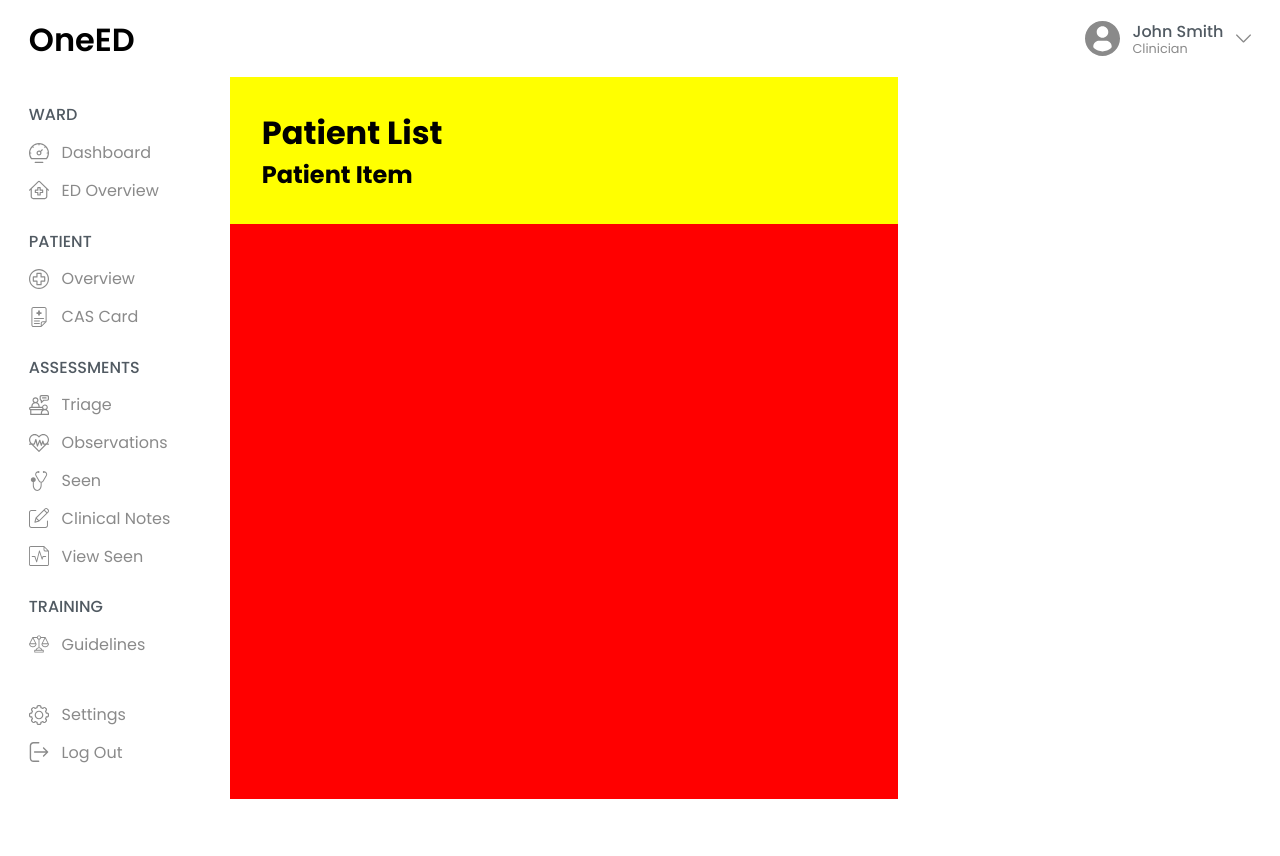
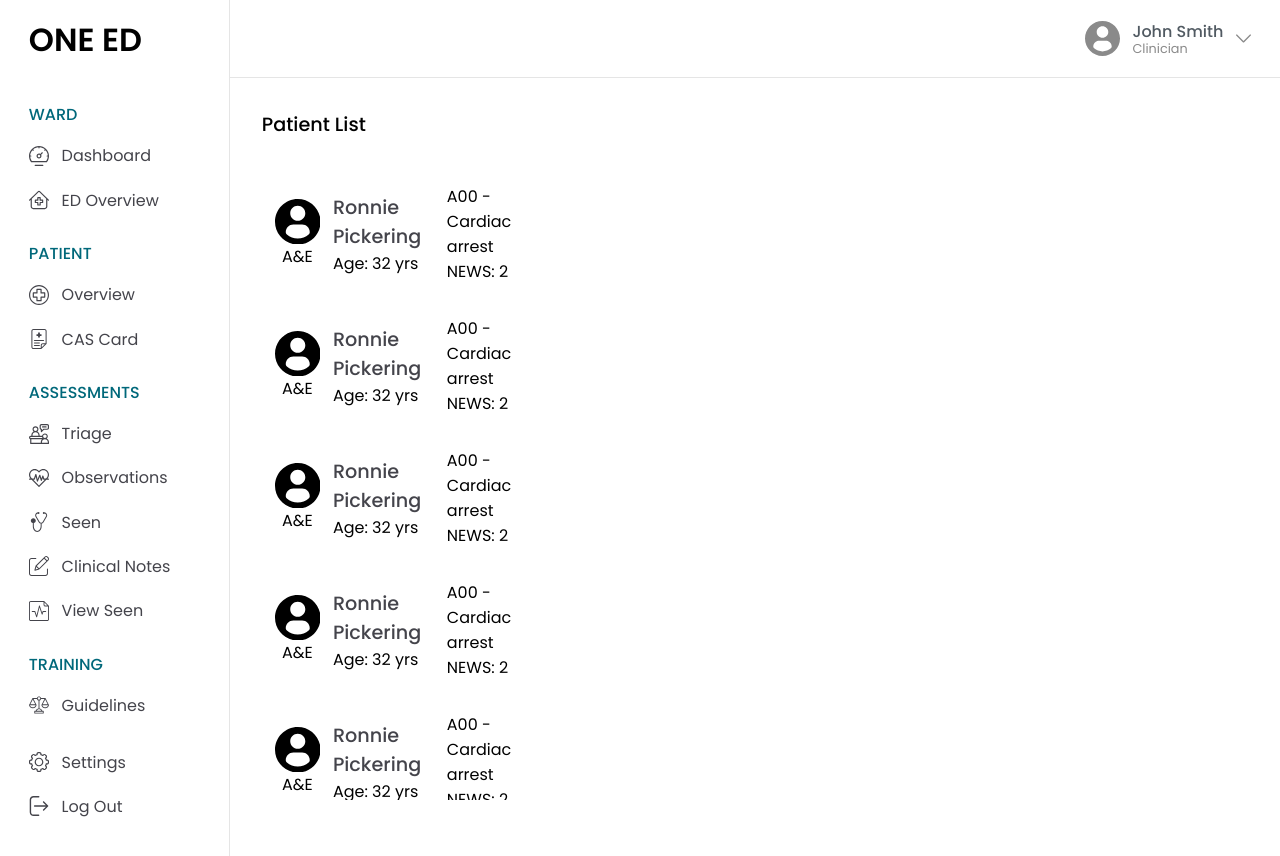
Before and after one commit to riz-l/one-ed-modern, a React (Create React App) app: page / in a window 1280 px wide. Before the commit the page ends 800 px from the top, so only its background shows below. Built offline with nearby package versions, Linux system fonts and the light colour scheme; no server answers.

Commit message:
MASTER: Adding progress to PatientItem

```diff
--- a/src/app/components/Navigation/Navigation.component.jsx
+++ b/src/app/components/Navigation/Navigation.component.jsx
@@ -36,7 +36,7 @@ export default function Navigation() {
         <Wrapper>
           {/* Logo */}
           <Logo>
-            <span>OneED</span>
+            <span>One ED</span>
           </Logo>
 
           {/* Navigation Options */}
--- a/src/app/components/Navigation/Navigation.elements.js
+++ b/src/app/components/Navigation/Navigation.elements.js
@@ -4,7 +4,7 @@ import styled from "styled-components/macro";
 // Element: Container
 export const Container = styled.div`
   background-color: #ffffff;
-  /* border-right: 1px solid rgba(0, 0, 0, 0.1); */
+  border-right: 1px solid rgba(0, 0, 0, 0.1);
   height: 100%;
   min-height: 100vh;
   width: 100%;
@@ -32,6 +32,7 @@ export const Logo = styled.div`
   & span {
     font-size: 2rem;
     font-weight: 600;
+    text-transform: uppercase;
   }
 `;
 
@@ -58,7 +59,8 @@ export const OptionContainer = styled.div`
 
 // Element: OptionHeading
 export const OptionHeading = styled.span`
-  color: #515a62;
+  /* color: #515a62; */
+  color: #00687a;
   padding: 0.4rem 0.8rem;
   font-weight: 500;
   text-transform: uppercase;
@@ -72,28 +74,32 @@ export const OptionItem = styled.div`
   cursor: pointer;
   display: flex;
   justify-content: flex-start;
-  padding: 0.4rem 0.8rem;
+  padding: 0.6rem 0.8rem;
   transition: all 100ms linear;
   width: 100%;
 
   & svg {
-    fill: #8a8a8a;
+    /* fill: #8a8a8a; */
+    fill: #44444b;
     height: 20px;
     margin-right: 0.8rem;
     width: 20px;
   }
 
   & span {
-    color: #8a8a8a;
+    /* color: #8a8a8a; */
+    color: #44444b;
     transition: all 100ms linear;
   }
 
   &:hover {
-    background-color: #f7f7f7;
+    /* background-color: #f7f7f7; */
+    background-color: #e5f3f6;
     transition: all 100ms linear;
 
     & span {
-      color: #1990fe;
+      /* color: #1990fe; */
+      color: #008ba3;
       transition: all 100ms linear;
     }
   }
@@ -118,28 +124,32 @@ export const SettingsItem = styled.div`
   cursor: pointer;
   display: flex;
   justify-content: flex-start;
-  padding: 0.4rem 0.8rem;
+  padding: 0.6rem 0.8rem;
   transition: all 100ms linear;
   width: 100%;
 
   & svg {
-    fill: #8a8a8a;
+    /* fill: #8a8a8a; */
+    fill: #44444b;
     height: 20px;
     margin-right: 0.8rem;
     width: 20px;
   }
 
   & span {
-    color: #8a8a8a;
+    /* color: #8a8a8a; */
+    color: #44444b;
     transition: all 100ms linear;
   }
 
   &:hover {
-    background-color: #f7f7f7;
+    /* background-color: #f7f7f7; */
+    background-color: #e5f3f6;
     transition: all 100ms linear;
 
     & span {
-      color: #1990fe;
+      /* color: #1990fe; */
+      color: #008ba3;
       transition: all 100ms linear;
     }
   }
--- a/src/app/components/PatientItem/PatientItem.component.jsx
+++ b/src/app/components/PatientItem/PatientItem.component.jsx
@@ -1,15 +1,45 @@
 // Import: Packages
 import React from "react";
 
+// Import: Assets
+import { ReactComponent as TopUserIcon } from "../../../assets/img/icon/topbar-user.svg";
+
 // Import: Elements
-import { Container } from "./PatientItem.elements";
+import {
+  Container,
+  DetailContainer,
+  IconContainer,
+  Name,
+  Wrapper,
+} from "./PatientItem.elements";
 
 // Component: PatientItem
 export default function PatientItem() {
   return (
     <>
       <Container data-testid={"patientItem"}>
-        <h2>Patient Item</h2>
+        {/* Patient Name */}
+        {/* Age */}
+        {/* Complaint */}
+        {/* RAG User Icon */}
+        {/* NEWS Score */}
+
+        <Wrapper>
+          <IconContainer>
+            <TopUserIcon />
+            <span>A&amp;E</span>
+          </IconContainer>
+
+          <DetailContainer>
+            <Name>Ronnie Pickering</Name>
+            <span>Age: 32 yrs</span>
+          </DetailContainer>
+
+          <DetailContainer>
+            <span>A00 - Cardiac arrest</span>
+            <span>NEWS: 2</span>
+          </DetailContainer>
+        </Wrapper>
       </Container>
     </>
   );
--- a/src/app/components/PatientItem/PatientItem.elements.js
+++ b/src/app/components/PatientItem/PatientItem.elements.js
@@ -2,4 +2,62 @@
 import styled from "styled-components/macro";
 
 // Element: Container
-export const Container = styled.div``;
+export const Container = styled.div`
+  /* background-color: #f4f4f4; */
+  border-radius: 8px;
+  cursor: pointer;
+  height: auto;
+  min-height: 80px;
+  margin-bottom: 0.4rem;
+  transition: all 100ms linear;
+  width: 100%;
+
+  &:hover {
+    /* background-color: #b5bec8; */
+    background-color: #e5f3f6;
+    transition: all 100ms linear;
+  }
+`;
+
+// Element: Wrapper
+export const Wrapper = styled.div`
+  align-items: center;
+  display: flex;
+  height: 100%;
+  justify-content: flex-start;
+  padding: 0.8rem;
+  width: 100%;
+`;
+
+// Element: IconContainer
+export const IconContainer = styled.div`
+  /* background: red; */
+
+  align-items: center;
+  display: flex;
+  flex-direction: column;
+  height: 100%;
+  justify-content: center;
+`;
+
+// Element: DetailContainer
+export const DetailContainer = styled.div`
+  align-items: flex-start;
+  /* border-right: 1px solid #008ba3; */
+  display: flex;
+  flex-direction: column;
+  height: 100%;
+  justify-content: center;
+  padding: 0 0.8rem;
+
+  &:last-of-type {
+    border-right: none;
+  }
+`;
+
+// Element: Name
+export const Name = styled.span`
+  color: #44444b;
+  font-size: 1.2rem;
+  font-weight: 500;
+`;
--- a/src/app/components/PatientList/PatientList.component.jsx
+++ b/src/app/components/PatientList/PatientList.component.jsx
@@ -2,7 +2,7 @@
 import React from "react";
 
 // Import: Elements
-import { Container, Wrapper } from "./PatientList.elements";
+import { Container, Header, Wrapper } from "./PatientList.elements";
 
 // Import: Components
 import { PatientItem } from "../index";
@@ -12,9 +12,19 @@ export default function PatientList() {
   return (
     <>
       <Container data-test-id={"patientList"}>
+        <Header>
+          <h2>Patient List</h2>
+        </Header>
+
         <Wrapper>
-          <h1>Patient List</h1>
-
+          <PatientItem />
+          <PatientItem />
+          <PatientItem />
+          <PatientItem />
+          <PatientItem />
+          <PatientItem />
+          <PatientItem />
+          <PatientItem />
           <PatientItem />
         </Wrapper>
       </Container>
--- a/src/app/components/PatientList/PatientList.elements.js
+++ b/src/app/components/PatientList/PatientList.elements.js
@@ -3,18 +3,31 @@ import styled from "styled-components/macro";
 
 // Element: Container
 export const Container = styled.div`
-  background-color: red;
   height: 100%;
   max-height: calc(100vh - 78.4px);
   min-height: calc(100vh - 78.4px);
+  padding: 0 2rem;
+  overflow-y: auto;
   width: 100%;
+`;
+
+// Element: Header
+export const Header = styled.div`
+  background: #ffffff;
+  padding: 2rem 0;
+  position: sticky;
+  -webkit-position: sticky;
+  top: 0;
+  width: 100%;
+
+  & h2 {
+    font-size: 1.2rem;
+    font-weight: 500;
+  }
 `;
 
 // Element: Wrapper
 export const Wrapper = styled.div`
-  background-color: yellow;
   height: 100%;
-  padding: 2rem;
-  overflow-y: auto;
   width: 100%;
 `;
--- a/src/app/components/TopBar/TopBar.elements.js
+++ b/src/app/components/TopBar/TopBar.elements.js
@@ -4,7 +4,7 @@ import styled from "styled-components/macro";
 // Element: Container
 export const Container = styled.div`
   background-color: #ffffff;
-  /* border-bottom: 1px solid rgba(0, 0, 0, 0.1); */
+  border-bottom: 1px solid rgba(0, 0, 0, 0.1);
   height: auto;
   max-height: auto;
   min-height: auto;
@@ -48,7 +48,8 @@ export const OptionItem = styled.div`
   }
 
   &:hover {
-    background-color: #f7f7f7;
+    /* background-color: #f7f7f7; */
+    background-color: #e5f3f6;
     transition: all 100ms linear;
   }
 `;
--- a/src/app/pages/Dashboard/Dashboard.elements.js
+++ b/src/app/pages/Dashboard/Dashboard.elements.js
@@ -20,7 +20,7 @@ export const Wrapper = styled.div`
 
 // Element: ListWrapper
 export const ListWrapper = styled.div`
-  flex: 1.75;
+  flex: 0.5;
   height: 100%;
   max-height: calc(100vh - 10vh);
   min-height: calc(100vh - 10vh);
```
